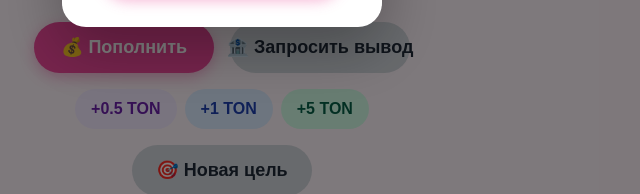
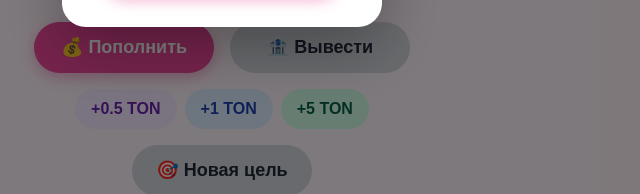
Before and after one commit to r00phik72/piggybank, a plain HTML site: page index.html in a window 1280 px wide. Shown: the part 503-697 px from the top of the page, 418-1058 px from the left. Drawn offline with nearby package versions, Linux system fonts and the light colour scheme; no server answers.

Commit message:
Фикс: название кнопки всегда '🏦 Вывести' (HTML + JS)

```diff
--- a/index.html
+++ b/index.html
@@ -36,7 +36,7 @@
 
     <div class="flex flex-wrap justify-center gap-4 mt-6">
       <button class="btn-primary" id="depositBtn">💰 Пополнить</button>
-      <button class="btn-secondary" id="withdrawBtn">🏦 Запросить вывод</button>
+      <button class="btn-secondary" id="withdrawBtn">🏦 Вывести</button>
     </div>
 
     <div class="flex flex-wrap justify-center gap-2 mt-4">
```
